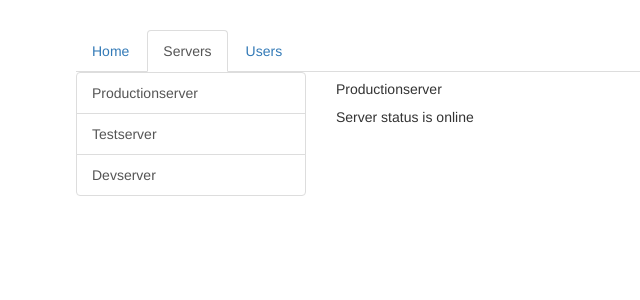
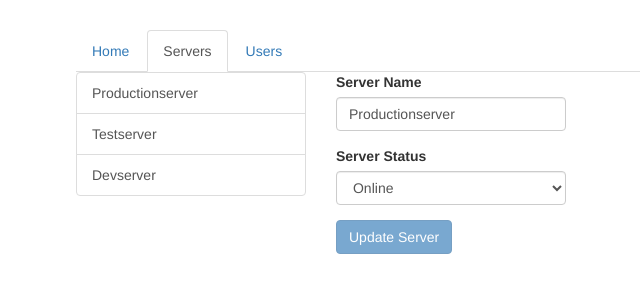
Before and after one commit to jscharnitzke/udemy-angular-basics-routing, an Angular app: page /servers/1/edit in a window 1280 px wide. Shown: the top 300 px of the page, without its empty margins (189-829 px from the left). Built offline with nearby package versions, Linux system fonts and the light colour scheme.

Commit message:
Added a variable to allow editing for specific servers

```diff
--- a/src/app/app.module.ts
+++ b/src/app/app.module.ts
@@ -19,9 +19,8 @@ const appRoutes: Routes = [
     { path: ':userId/:userName', component: UserComponent },
   ]},
   { path: 'servers', component: ServersComponent, children: [
-    { path: ':serverId', component: ServerComponent, children: [
-      { path: 'edit', component: EditServerComponent }
-    ]},
+    { path: ':serverId', component: ServerComponent },
+    { path: ':serverId/edit', component: EditServerComponent }
   ]},
 ];
 
--- a/src/app/servers/edit-server/edit-server.component.html
+++ b/src/app/servers/edit-server/edit-server.component.html
@@ -18,4 +18,5 @@
 </div>
 <button
   class="btn btn-primary"
-  (click)="onUpdateServer()">Update Server</button>
+  (click)="onUpdateServer()"
+  [disabled]="!allowEdit">Update Server</button>
--- a/src/app/servers/edit-server/edit-server.component.ts
+++ b/src/app/servers/edit-server/edit-server.component.ts
@@ -1,7 +1,7 @@
 import { Component, OnInit } from '@angular/core';
 
 import { ServersService } from '../servers.service';
-import { ActivatedRoute } from '@angular/router';
+import { ActivatedRoute, Router } from '@angular/router';
 
 @Component({
   selector: 'app-edit-server',
@@ -12,14 +12,16 @@ export class EditServerComponent implements OnInit {
   server: {id: number, name: string, status: string};
   serverName = '';
   serverStatus = '';
+  private allowEdit = false;
 
-  constructor(private serversService: ServersService, private route: ActivatedRoute) { }
+  constructor(private serversService: ServersService, private route: ActivatedRoute, private router: Router) { }
 
   ngOnInit() {
     const serverId = this.route.snapshot.params.serverId;
     this.server = this.serversService.getServer(serverId ? +serverId : 1);
     this.serverName = this.server.name;
     this.serverStatus = this.server.status;
+    this.allowEdit = this.route.snapshot.queryParams.allowEdit;
 
     this.route.params.subscribe((serverParams) => {
       this.server = this.serversService.getServer(serverParams.serverId ? +serverParams.serverId : 1);
--- a/src/app/servers/server/server.component.html
+++ b/src/app/servers/server/server.component.html
@@ -1,2 +1,3 @@
 <h5>{{ server.name }}</h5>
 <p>Server status is {{ server.status }}</p>
+<button class="btn btn-primary" (click)="onEdit()">Edit Server</button>
--- a/src/app/servers/server/server.component.ts
+++ b/src/app/servers/server/server.component.ts
@@ -1,7 +1,7 @@
 import { Component, OnInit } from '@angular/core';
 
 import { ServersService } from '../servers.service';
-import { ActivatedRoute } from '@angular/router';
+import { ActivatedRoute, Router } from '@angular/router';
 
 @Component({
   selector: 'app-server',
@@ -11,7 +11,7 @@ import { ActivatedRoute } from '@angular/router';
 export class ServerComponent implements OnInit {
   server: {id: number, name: string, status: string};
 
-  constructor(private serversService: ServersService, private route: ActivatedRoute) { }
+  constructor(private serversService: ServersService, private route: ActivatedRoute, private router: Router) { }
 
   ngOnInit() {
     const serverId: number = this.route.snapshot.params.serverId ? this.route.snapshot.params.serverId : 1;
@@ -23,4 +23,8 @@ export class ServerComponent implements OnInit {
     });
   }
 
+  onEdit() {
+    this.router.navigate(['edit'], { relativeTo: this.route, queryParamsHandling: 'preserve' });
+  }
+
 }
--- a/src/app/servers/servers.component.html
+++ b/src/app/servers/servers.component.html
@@ -3,7 +3,7 @@
     <div class="list-group">
       <a
         [routerLink]="['/servers', server.id]"
-        [queryParams]="{allowEdit: 1}"
+        [queryParams]="{allowEdit: server.id === 3}"
         fragment="loading"
         href="#"
         class="list-group-item"
@@ -14,9 +14,5 @@
   </div>
   <div class="col-xs-12 col-sm-4">
     <router-outlet></router-outlet>
-    <!-- <button class="btn btn-primary" (click)="onReload()">Reload Servers</button>
-    <app-edit-server *ngIf="selectedServer"></app-edit-server>
-    <hr>
-    <app-server *ngIf="selectedServer"></app-server> -->
   </div>
 </div>
```
